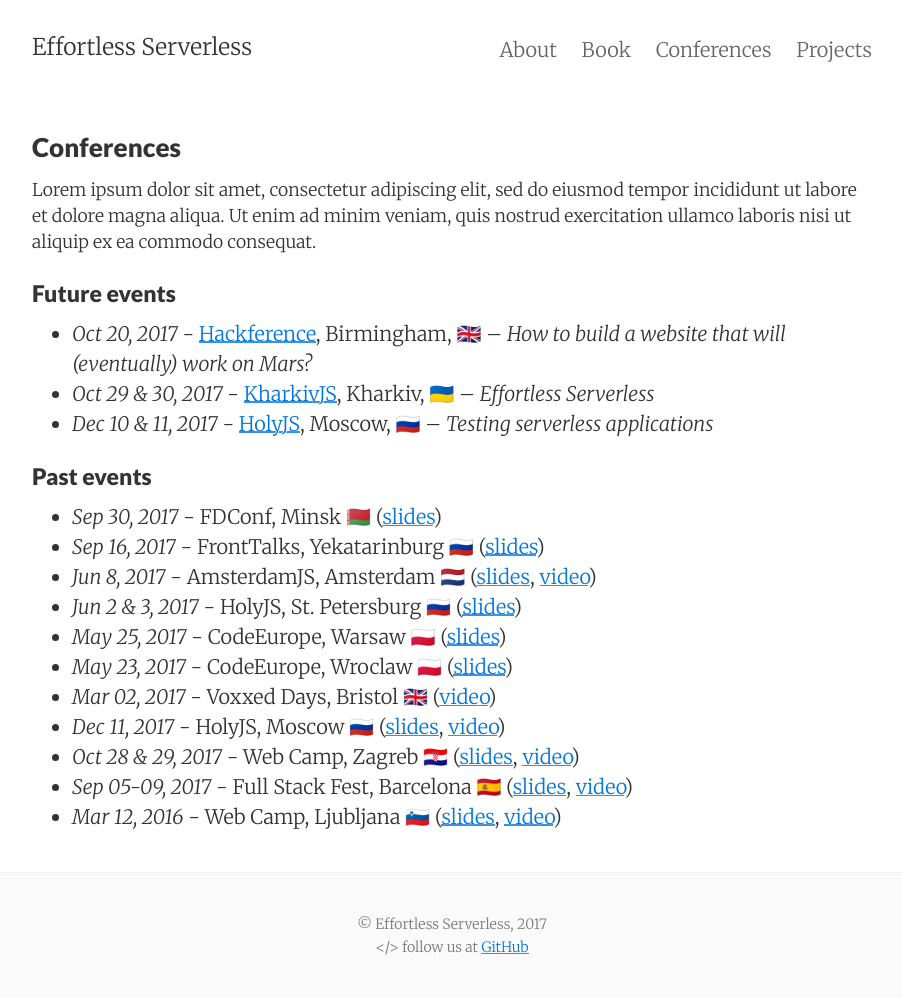
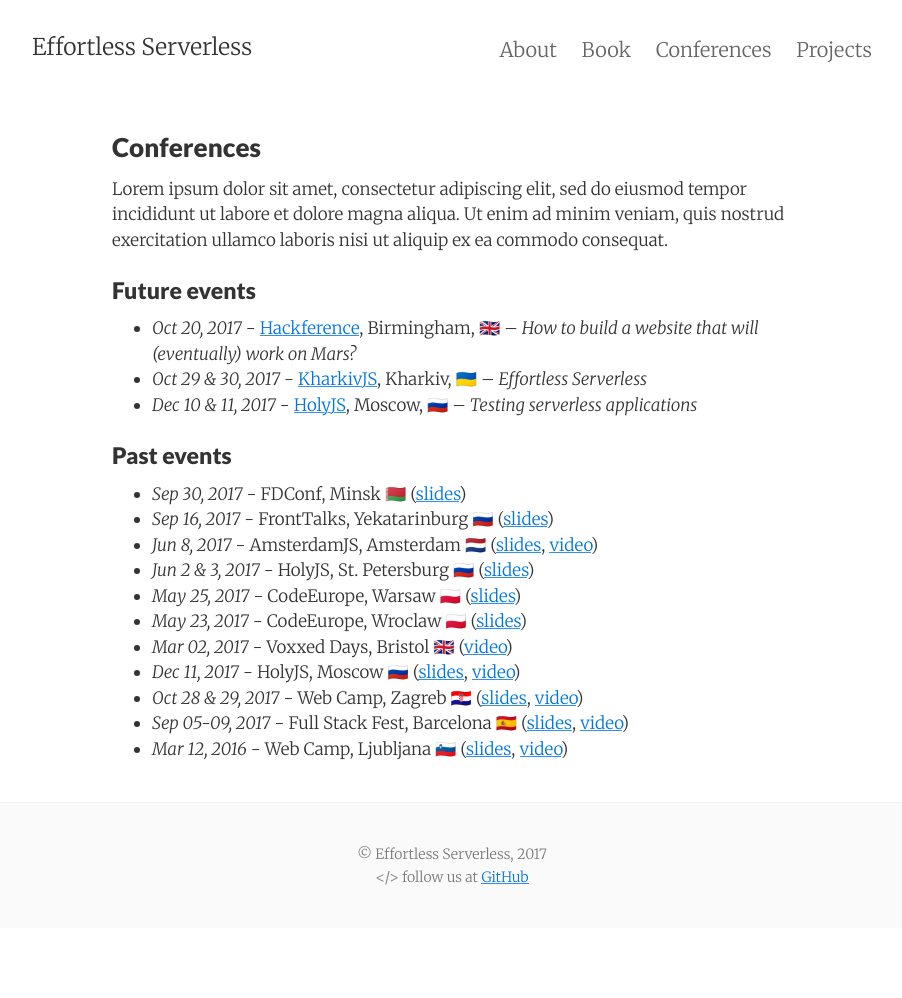
Before and after one commit to serverlesspub/serverless.pub, a Jekyll site: the page built from conferences.md, in a window 1280 px wide. Shown: the whole page, without its empty margins (188-1090 px from the left). Built offline with Jekyll 4.4.1, drawn with Linux system fonts in a browser that asks for light colours; nearby versions of some CDN libraries; after the commit the page ends 928 px from its top, so only the background shows below that.

Commit message:
changing font sizes

```diff
--- a/_sass/_code.scss
+++ b/_sass/_code.scss
@@ -7,6 +7,7 @@
 pre,
 code {
   font-family: $monospace-font-family;
+  font-size: $code-font-size;
 }
 
 code {
@@ -22,7 +23,7 @@
 }
 
 .highlight .p {
-  font-size: 1.125rem;
+  font-size: $code-font-size;
   line-height: 1;
 }
 
--- a/_sass/_media-queries.scss
+++ b/_sass/_media-queries.scss
@@ -32,7 +32,18 @@
 
   blockquote {
     margin-left: $space-3;
-    padding: $space-3;
+    padding: $space-blockquote;
+    font-size: $text-font-size;
+    p {
+      font-size: $text-font-size;
+      margin-bottom: 0.1rem;
+    }
+  }
+
+  ul {
+    li {
+      font-size: $text-font-size;
+    }
   }
 
   .social-icons-left {
--- a/_sass/_posts.scss
+++ b/_sass/_posts.scss
@@ -46,3 +46,7 @@
 .related-post-title {
   border-bottom: thin solid #f3f3f3;
 }
+.post-header, .post-content {
+  width: 34rem;
+  margin: auto;
+}
--- a/_sass/_variables.scss
+++ b/_sass/_variables.scss
@@ -22,7 +22,8 @@
 $h0-responsive-max: 5.76rem !default;
 $h1-responsive-max: 3.84rem !default;
 $abbr-border-bottom: 1px black dotted;
-$text-font-size: 0.88rem;
+$text-font-size: 0.85rem;
+$code-font-size: 0.8rem;
 
 // Page width
 $measure-width: 42rem !default;
@@ -67,6 +68,7 @@
 $space-2: 1rem !default;
 $space-3: 2rem !default;
 $space-4: 4rem !default;
+$space-blockquote: 0.2rem 1rem;
 
 // Buttons
 $button-font-size: inherit !default;
```
